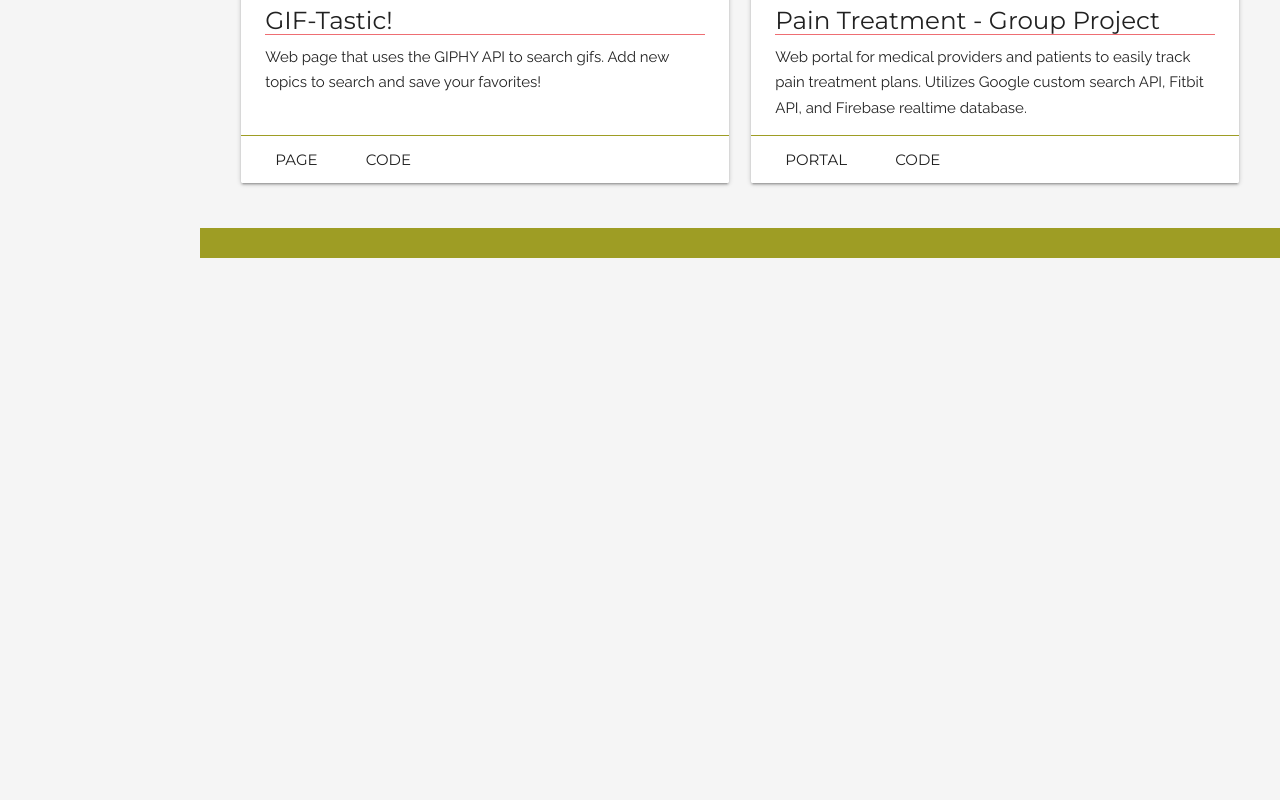
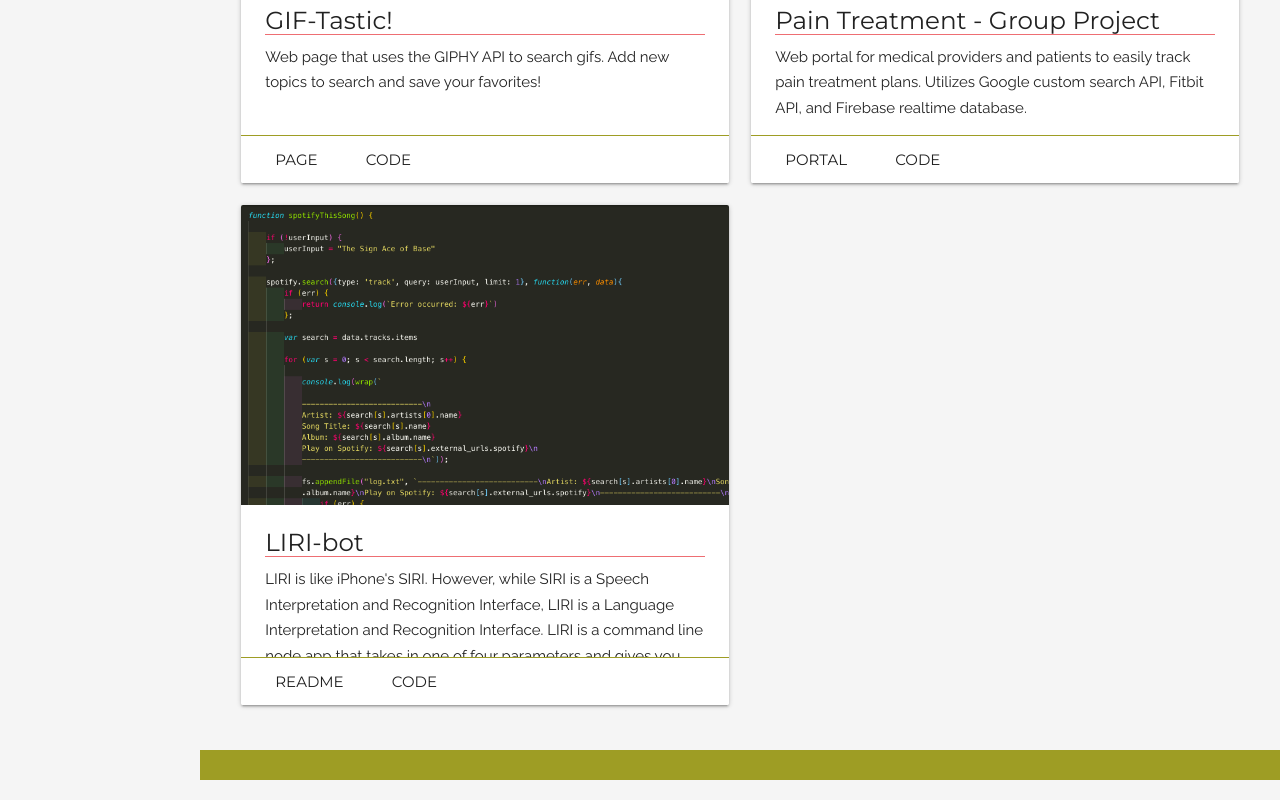
Before and after one commit to mdelong333/portfolio, a plain HTML site: page portfolio.html in a window 1280 px wide. Shown: the part 1226-2026 px from the top of the page. Before the commit the page ends 1504 px from the top, so only its background shows below. Drawn offline with nearby package versions, Linux system fonts and the light colour scheme.

Commit message:
added LIRI to portfolio

```diff
--- a/assets/css/style.css
+++ b/assets/css/style.css
@@ -33,6 +33,7 @@ body {
 
 h1 {
     font-family: 'Montserrat', sans-serif;
+    padding-left: 10px;
 }
 
 #headline {
--- a/portfolio.html
+++ b/portfolio.html
@@ -114,6 +114,22 @@
           </div>
         </div>
 
+        <div class="col s12 m6 l6">
+          <div class="card large">
+            <div class="card-image">
+              <img src="assets/images/portfolio images/LIRI-bot.png" class="portfolio-image">
+            </div>
+            <div class="card-content">
+              <h5>LIRI-bot</h5>
+              <p class="p-card">LIRI is like iPhone's SIRI. However, while SIRI is a Speech Interpretation and Recognition Interface, LIRI is a Language Interpretation and Recognition Interface. LIRI is a command line node app that takes in one of four parameters and gives you back relevant data.</p>
+            </div>
+            <div class="card-action">
+              <a href="https://github.com/mdelong333/LIRI-bot/blob/master/README.md" target="_blank" class="p-link grey-text text-darken-4">README</a>
+              <a href="https://github.com/mdelong333/LIRI-bot" target="_blank" class="p-link grey-text text-darken-4">Code</a>
+            </div>
+          </div>
+        </div>
+
       </div>
 
       <div class="row">
```
Also changed, not shown: assets/images/portfolio images/LIRI-bot.png (added).
